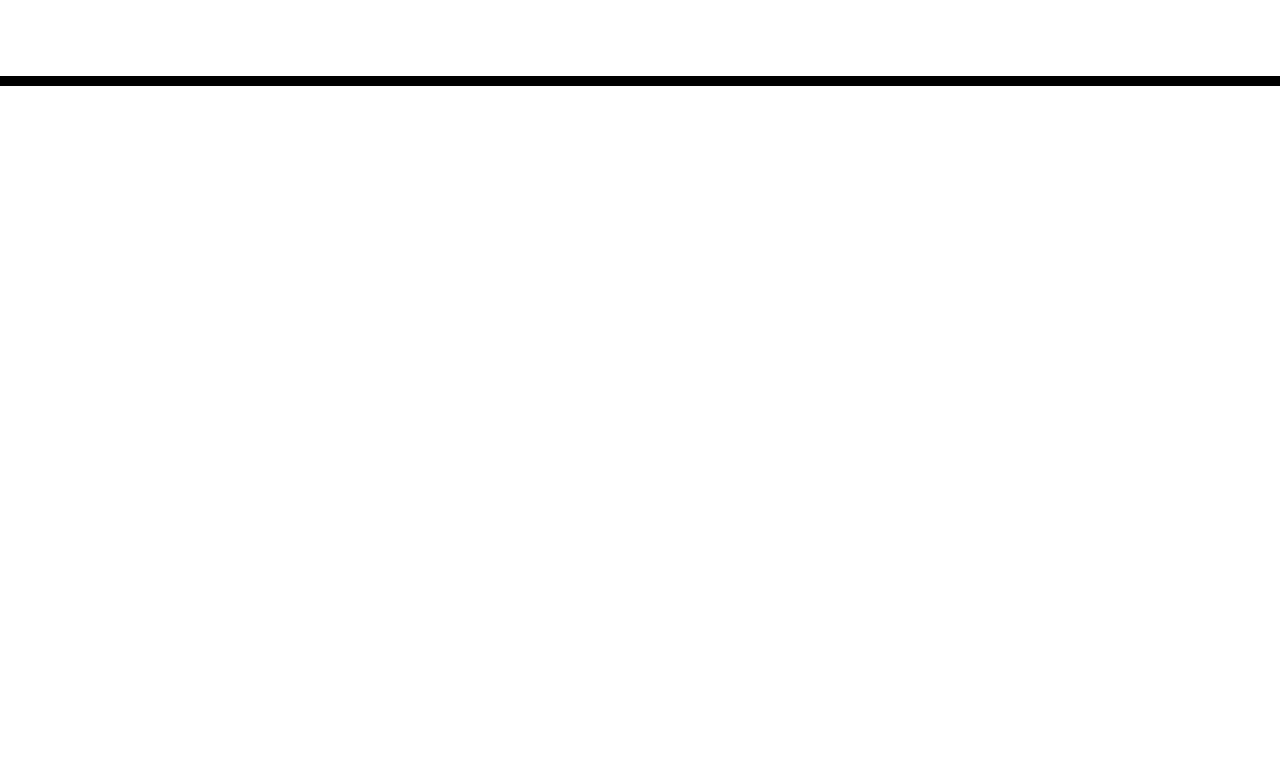
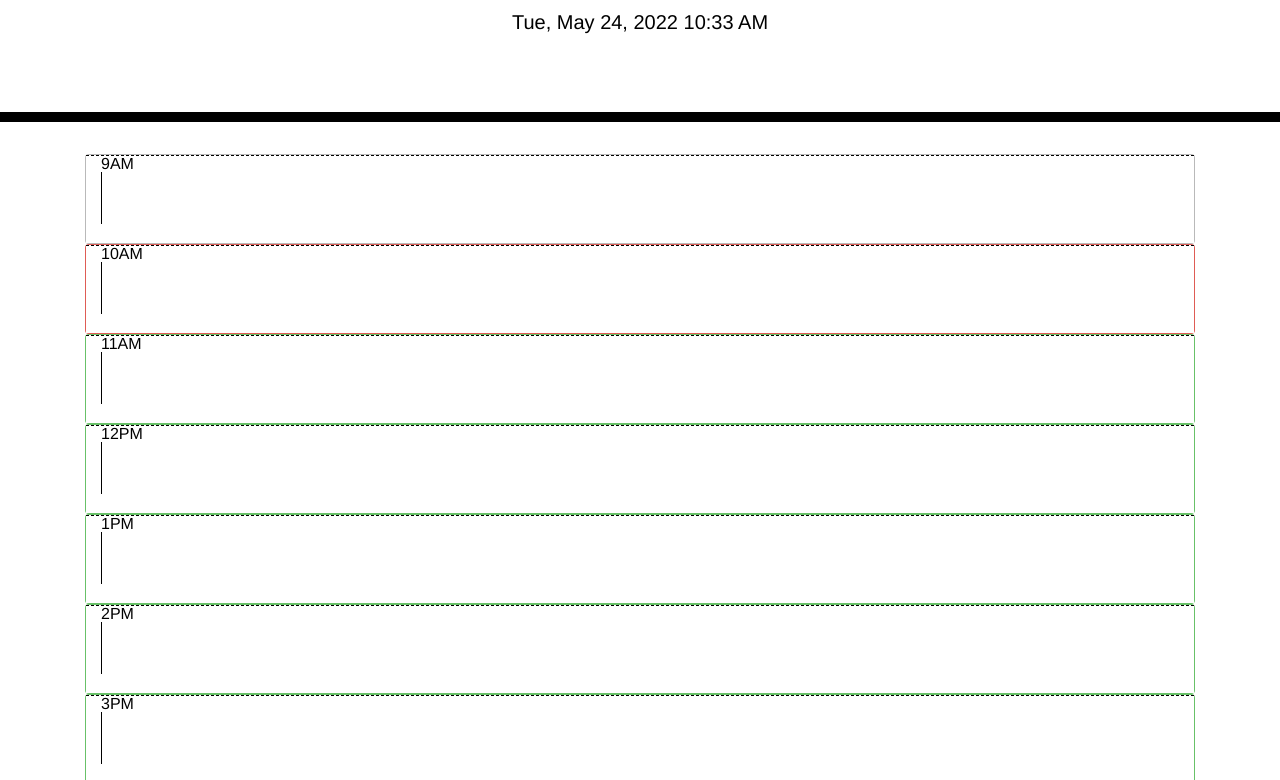
Before and after one commit to brudter/scheduler-project, a plain HTML site: page index.html in a window 1280 px wide. Shown: the part 182-962 px from the top of the page. Before the commit the page ends 800 px from the top, so only its background shows below. Drawn offline with nearby package versions, Linux system fonts and the light colour scheme.

Commit message:
modified outline, added time functionality to js

```diff
--- /dev/null
+++ b/assets/js/script.js
@@ -0,0 +1,80 @@
+
+document.getElementById('currentDay').innerHTML = moment().format('llll');
+
+let hours = ['9AM','10AM','11AM','12PM','1PM','2PM','3PM','4PM','5PM'];
+
+for (i = 0; i < hours.length; i++) {
+    document.querySelector('.container').innerHTML +=
+    `
+    <div class='row-3 card ' id=${hours[i]}>
+    <div class='hour col-12'>
+    <p>${hours[i]} <textarea class="col-12"></textarea></p>
+    </div>
+    </div>
+    `
+}
+
+
+var date = new Date();
+console.log(date.getHours());
+var currentHour = date.getHours();
+var workdayOver = false;
+if(currentHour < 9 || currentHour > 17){
+    workdayOver = true;
+} else {
+    var currentBlock = "";
+    if(currentHour > 12 ){
+        currentBlock = (currentHour - 12) + "PM";
+    } else {
+        currentBlock = currentHour + "AM";
+    }
+    document.getElementById(currentBlock).classList.add('present');
+}
+
+
+var loopTimeHolder = 0;
+currentTime = currentHour;
+for (i = 0; i < hours.length; i++) {
+    if(workdayOver){
+        document.getElementById(hours[i]).classList.add('past');
+    }
+    else{
+    loopTimeHolder = parseInt(hours[i].replace("PM", "").replace("AM", ""));
+    if(loopTimeHolder < 6){
+        loopTimeHolder += 12;
+    }
+    if(loopTimeHolder < currentTime){
+        document.getElementById(hours[i]).classList.add('past');
+        console.log("we are in A");
+    }
+    else if(loopTimeHolder > currentTime){
+        document.getElementById(hours[i]).classList.add('future');
+        console.log("we are in B");
+    }
+}
+}
+
+var time = moment().format('LTS');;
+
+function delay(time) {
+    return new Promise(resolve => setTimeout(resolve, time));
+  }
+
+for (i = 0; i < 9; i++) {
+    delay(1000).then(() => console.log('ran after 1 second 1 passed'));
+ console.log(time)
+}
+
+function handleBackground() {
+    for (i = 0 ; i < 9 ; i++) {
+        if (time == i){
+        document.getElementById('idOfElement').classList.add('present');
+        }
+        if (time < i){
+        document.getElementById('idOfElement').classList.add('newClassName');
+        }
+        if (time > i){
+        document.getElementById('idOfElement').classList.add('newClassName');
+        }
+    }
+}
--- a/Develop/style.css
+++ b/assets/style/style.css
@@ -1,9 +1,11 @@
 body {
-  font-family: 'Open Sans', sans-serif;
+  font-family: Helvetica, sans-serif;
   font-size: 16px;
   line-height: 1;
 }
-
+main {
+  width: 90%;
+}
 textarea{
   background: transparent;
   border: none;
--- a/Develop/index.html
+++ b/index.html
@@ -18,7 +18,7 @@
       href="https://fonts.googleapis.com/css?family=Open+Sans&display=swap"
       rel="stylesheet"
     />
-    <link rel="stylesheet" href="style.css" />
+    <link rel="stylesheet" href="./assets/style/style.css" />
     <title>Work Day Scheduler</title>
   </head>
 
@@ -28,11 +28,13 @@
       <p class="lead">A simple calendar app for scheduling your work day</p>
       <p id="currentDay" class="lead"></p>
     </header>
-    <div class="container">
-      <!-- Timeblocks go here -->
-    </div>
+
+    <main id="schedule" class= "container">
+
+    </main>
 
     <script src="https://code.jquery.com/jquery-3.4.1.min.js"></script>
     <script src="https://cdnjs.cloudflare.com/ajax/libs/moment.js/2.24.0/moment.min.js"></script>
+    <script src="./assets/js/script.js"></script>
   </body>
 </html>
```
Also changed, not shown: 1 other file.
